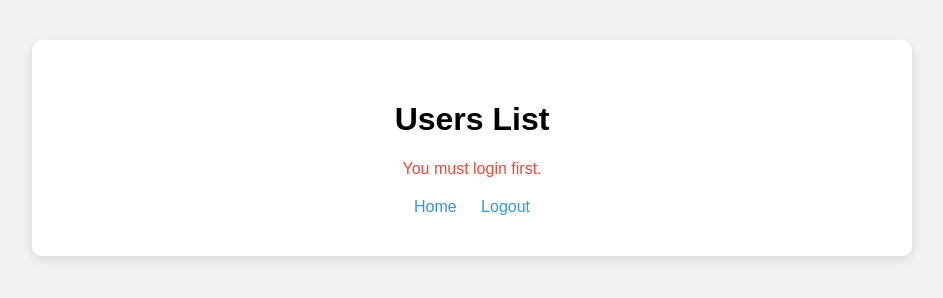
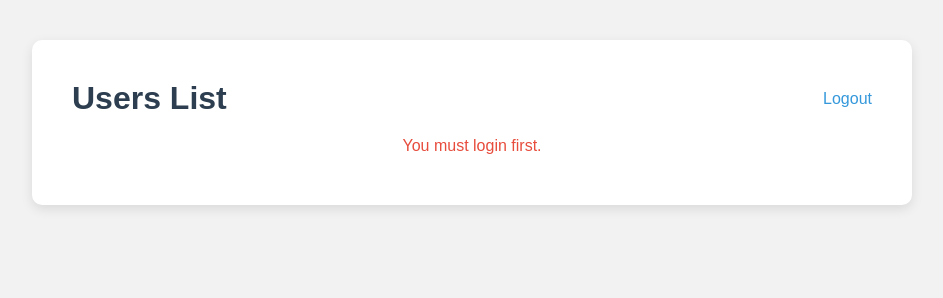
Before and after one commit to Srinivasaimandi/express-api-demo, a website: page public/usersPage.html in a window 1280 px wide. Shown: the whole page, without its empty margins (168-1111 px from the left). Drawn offline with Linux system fonts and the light colour scheme.

```diff
--- a/public/usersPage.html
+++ b/public/usersPage.html
@@ -6,20 +6,41 @@
   <style>
     body { font-family: Arial, sans-serif; background: #f2f2f2; margin: 0; }
     .container { max-width: 800px; margin: 40px auto; background: #fff; border-radius: 10px; box-shadow: 0 4px 12px rgba(0,0,0,0.1); padding: 40px; }
-    h1 { text-align: center; }
+    .header-row {
+      display: flex;
+      justify-content: space-between;
+      align-items: center;
+      margin-bottom: 20px;
+    }
+    .header-row h1 {
+      margin: 0;
+      font-size: 2em;
+      color: #2c3e50;
+    }
+    .logout-link {
+      color: #3498db;
+      text-decoration: none;
+      font-size: 1em;
+      transition: color 0.3s, transform 0.3s;
+    }
+    .logout-link:hover {
+      color: #2c80b4;
+      transform: scale(1.05);
+      text-decoration: none;
+    }
     table { width: 100%; border-collapse: collapse; margin-top: 20px; }
     th, td { padding: 12px; border-bottom: 1px solid #ddd; text-align: left; }
     th { background: #3498db; color: #fff; }
     tr:hover { background: #f1f7ff; }
     .error { color: #e74c3c; text-align: center; margin-bottom: 10px; }
-    .links { text-align: center; margin-top: 20px; }
-    .links a { color: #3498db; text-decoration: none; margin: 0 10px; }
-    .links a:hover { color: #2c80b4; }
   </style>
 </head>
 <body>
   <div class="container">
-    <h1>Users List</h1>
+    <div class="header-row">
+      <h1>Users List</h1>
+      <a href="#" id="logout-link" class="logout-link">Logout</a>
+    </div>
     <div class="error" id="error-msg" style="display:none;"></div>
     <table id="users-table" style="display:none;">
       <thead>
@@ -32,10 +53,6 @@
       </thead>
       <tbody></tbody>
     </table>
-    <div class="links">
-      <a href="index.html">Home</a>
-      <a href="#" id="logout-link">Logout</a>
-    </div>
   </div>
   <script>
     // Fetch and render users after login
```
